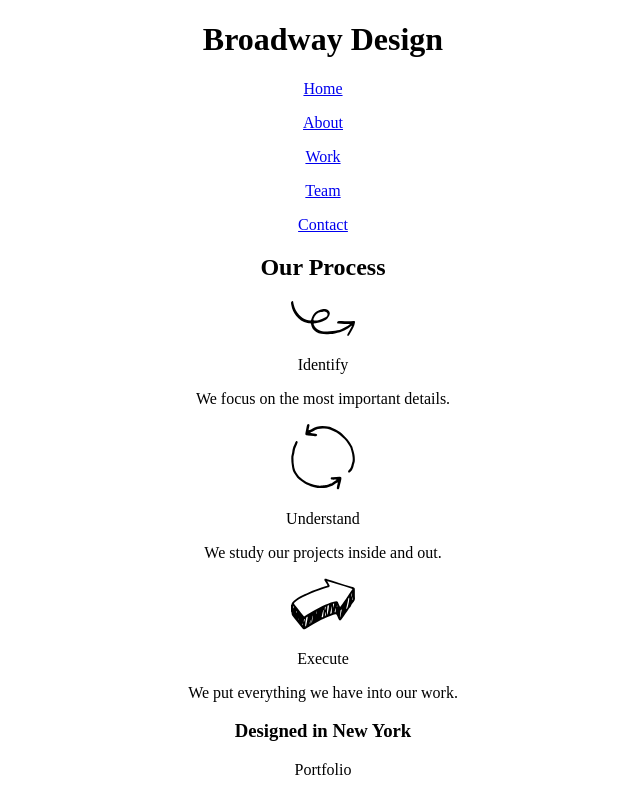
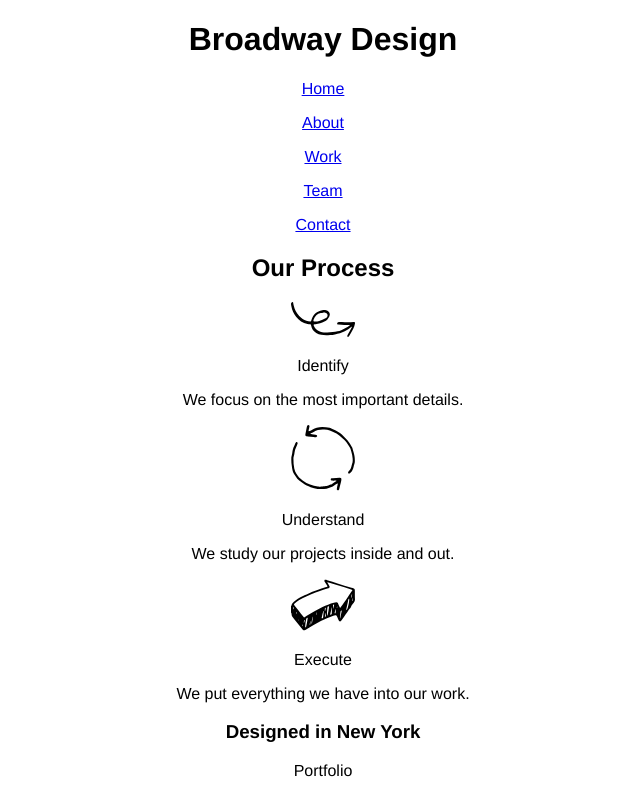
Before and after one commit to eagobert-zz/broadway, a plain HTML site: page index.html in a window 1280 px wide. Shown: the top 792 px of the page, without its empty margins (317-957 px from the left). Drawn offline with Linux system fonts and the light colour scheme.

Commit message:
Add css to body

```diff
--- a/resources/css/style.css
+++ b/resources/css/style.css
@@ -1,3 +1,6 @@
 body {
-  text-align: center
+  text-align: center;
+  margin: auto;
+  width: 95%;
+  font-family: Helvetica;
 }
```
